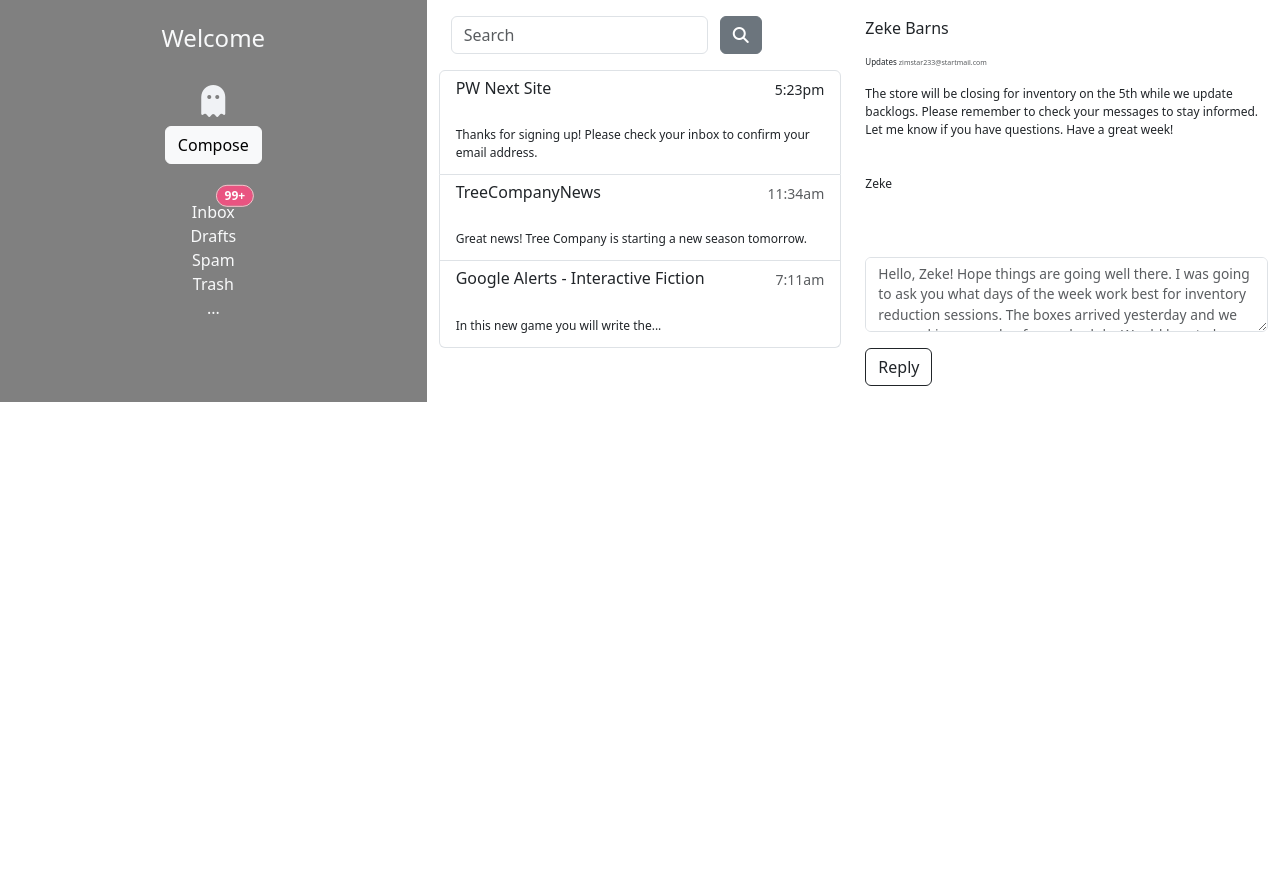
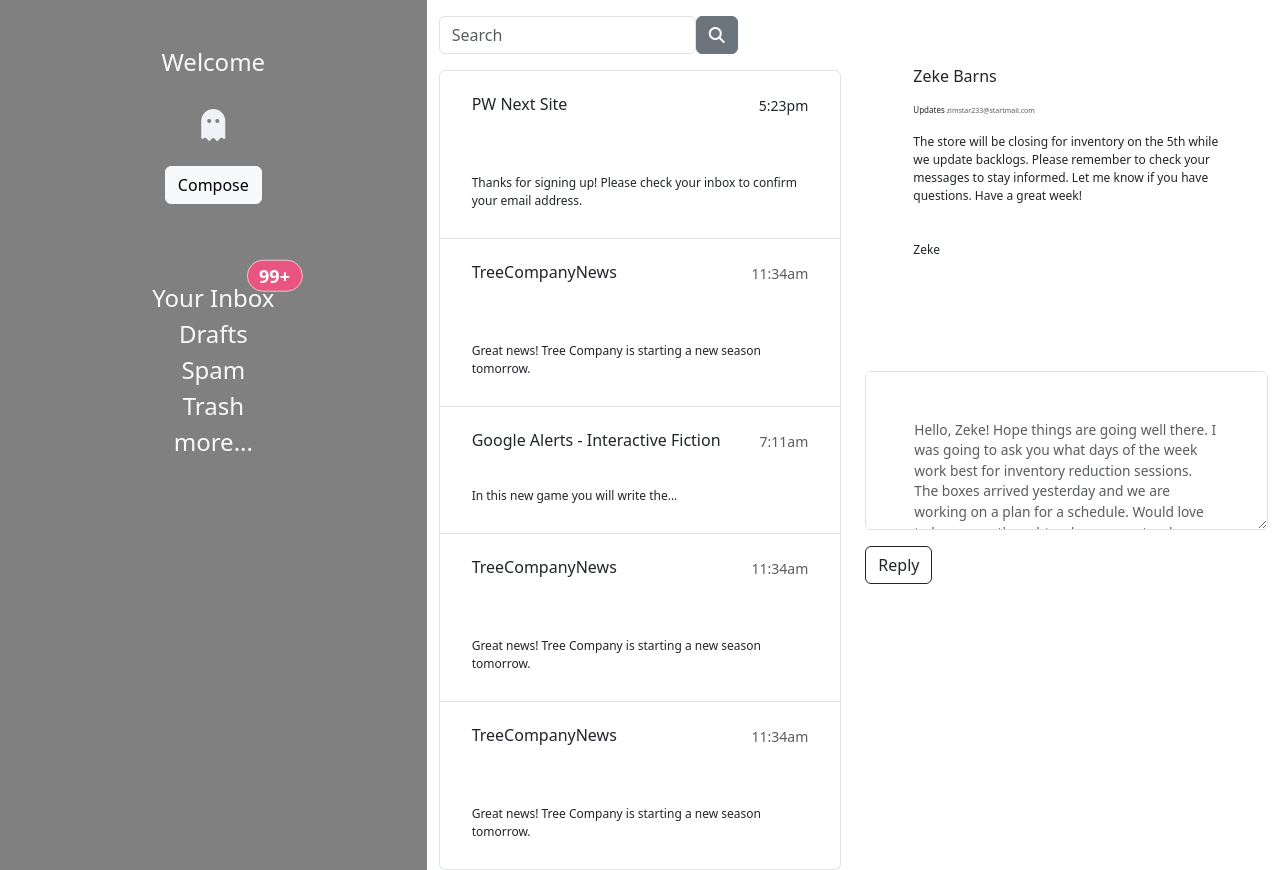
Before and after one commit to ashleysally00/bootstrap-email-rice, a plain HTML site: page index.html in a window 1280 px wide. Before the commit the page ends 800 px from the top, so only its background shows below. Drawn offline with nearby package versions, Linux system fonts and the light colour scheme.

Commit message:
Update index.html

```diff
--- a/index.html
+++ b/index.html
@@ -20,8 +20,8 @@
         <!-- column one -->
  <div class="col-12 col-md-4 col-lg-4 column-one">
 
-  <!-- welcome with ghost icon -->
-          <div class="welcome text-center text-light pt-4">
+  <!-- welcome message and ghost icon -->
+          <div class="welcome text-center text-light p-md-5">
             <h4>Welcome</h4>
 
            <i
@@ -29,11 +29,11 @@
               style="color: #f0f2f5"
             ></i>
 
-            <!-- compose email button with modal -->
+            <!-- compose email button that pops out modal so you can write a message-->
 
             <button
               type="button"
-              class="btn btn-light mb-4"
+              class="btn btn-light m-3"
               data-bs-toggle="modal"
               data-bs-target="#exampleModal"
               data-bs-whatever="zimstar233@startmail.com"
@@ -101,14 +101,14 @@
             </div>
           </div>
 
-          <!-- list of folders -->
+          <!-- links to folders in menu on gray -->
 
           <nav class="navbar d-flex text-light ">
             <div
-              class="container-fluid d-flex flex-column justify-content-evenly"
+              class="container-fluid d-flex flex-column justify-content-evenly fs-4"
             >
               <a class="nav-link pt-1 position-relative">
-                Inbox
+                Your Inbox
                 <span
                   class="position-absolute top-0 start-100 translate-middle badge rounded-pill"
                 >
@@ -120,17 +120,14 @@
               <a class="nav-link" href="#">Spam</a>
               <a class="nav-link" href="#">Trash</a>
               <a class="nav-link" data-bs-toggle="offcanvas" href="#offcanvasExample" role="" aria-controls="offcanvasExample">
-                ...
+                more...
               </a>
             </div>
           </nav>
         </div>
 
 
-        <!-- off canvas menu -->
-
-
-
+        <!-- off canvas menu with more folder links-->
 
 
         <div class="offcanvas offcanvas-start" tabindex="-1" id="offcanvasExample" aria-labelledby="offcanvasExampleLabel">
@@ -164,7 +161,7 @@
         </div>
 
 
-        <!-- column two recent emails in list with search-->
+        <!-- column two recent emails in list and ability to search them-->
 
         <div class="col-sm-12  mt-3 col-md-8  col-lg-4  column-two ">
           <div class="input-group d-flex">
@@ -172,17 +169,17 @@
 
               <!-- search box and button -->
 
-              <div class="container-fluid d-flex mb-3">
+              <div class="container-fluid d-flex mb-3 gx-0">
                 <input
                   type="“search”"
-                  class="form-control"
-                  id="“search”"
+                  class="form-control m-0
+                  id="“search”
                   placeholder="Search"
                 />
                 <label class="“form-label”" for="“search”"></label>
               </div>
 
-              <button type="button" class="btn btn-secondary mb-3">
+              <button type="button" class="btn btn-secondary mb-3" >
                 <i class="fas fa-search"></i>
               </button>
             </div>
@@ -195,29 +192,48 @@
             <!-- true is to select and highlight one message-->
 
             <a href="#" class="list-group-item list-group-item-action" aria-current="true">
-              <div class="d-flex w-100 justify-content-between">
+              <div class="d-flex w-100 justify-content-between p-3">
                 <h5 class="mb-1 inbox-titles pb-4">PW Next Site </h5>
                 <small>5:23pm</small>
               </div>
-            <p class="mb-1 email-body">Thanks for signing up! Please check your inbox to confirm your email address.</p>
+            <p class="mb-1 email-body p-3">Thanks for signing up! Please check your inbox to confirm your email address.</p>
             </a>
 
             <a href="#" class="list-group-item list-group-item-action">
-              <div class="d-flex w-100 justify-content-between">
+              <div class="d-flex w-100 justify-content-between p-3">
                 <h5 class="mb-1 inbox-titles pb-4 ">TreeCompanyNews</h5>
                 <small class="text-muted">11:34am</small>
               </div>
-              <p class="mb-1 email-body">Great news! Tree Company is starting a new season tomorrow.</p>
+               <p class="mb-1 email-body p-3">Great news! Tree Company is starting a new season tomorrow.</p>
               </a>
+
             <a href="#" class="list-group-item list-group-item-action">
-              <div class="d-flex w-100 justify-content-between">
-                <h5 class="mb-1 inbox-titles pb-4">Google Alerts - Interactive Fiction</h5>
+              <div class="d-flex w-100 justify-content-between p-3">
+                <h5 class="mb-1 inbox-titles">Google Alerts - Interactive Fiction</h5>
                 <small class="text-muted">7:11am</small>
               </div>
-              <p class="mb-1 email-body">
+              <p class="mb-1 email-body p-3">
                 In this new game you will write the...
               </p>
                </a>
+
+               <a href="#" class="list-group-item list-group-item-action">
+                <div class="d-flex w-100 justify-content-between p-3">
+                  <h5 class="mb-1 inbox-titles pb-4 ">TreeCompanyNews</h5>
+                  <small class="text-muted">11:34am</small>
+                </div>
+                 <p class="mb-1 email-body p-3">Great news! Tree Company is starting a new season tomorrow.</p>
+                </a>
+
+                <a href="#" class="list-group-item list-group-item-action">
+                  <div class="d-flex w-100 justify-content-between p-3">
+                    <h5 class="mb-1 inbox-titles pb-4">TreeCompanyNews</h5>
+                    <small class="text-muted">11:34am</small>
+                  </div>
+                   <p class="mb-1 email-body p-3">Great news! Tree Company is starting a new season tomorrow.</p>
+                  </a>
+
+
           </div>
 
         </div>
@@ -227,7 +243,7 @@
         <div class="col-sm-12 col-m-12 col-lg-4 column-three">
           <div class="mb-3 mt-3">
             <div class="mb-3">
-              <label for="exampleFormControlInput1" class="form-label"
+              <label for="exampleFormControlInput1" class="form-label p-5"
                 ><p>
                    Zeke Barns<br />
                   <p class="modal-text">
@@ -243,10 +259,10 @@
             <div class="mb-3">
               <label
                 for="exampleFormControlTextarea1"
-                class="form-label"
+                class="form-label "
               ></label>
               <textarea
-                class="form-control" style="font-size: .86rem;" overflow-auto zeke-email-text" style= "height:100px";
+                class="form-control p-5" style="font-size: .86rem;" overflow-auto zeke-email-text" style= "height:100px";
                 placeholder=
                 "Hello, Zeke! Hope things are going well there. I was going to ask you what days of the week work best for inventory reduction sessions. The boxes arrived yesterday and we are working on a plan for a schedule. Would love to hear your thoughts when you get a chance to reply. Hope your week is great, and thanks!"
                 id="exampleFormControlTextarea1"
@@ -255,12 +271,14 @@
             </div>
 
 
-<!-- Button trigger modal -->
+<!-- reply button with your email was sent modal message -->
+
 <button type="button" class="btn btn-outline-dark" data-bs-toggle="modal" data-bs-target="#staticBackdrop">
   Reply
 </button>
 
-<!-- Modal -->
+<!-- modal with ghost icon and close -->
+
 <div class="modal fade" id="staticBackdrop" data-bs-backdrop="static" data-bs-keyboard="false" tabindex="-1" aria-labelledby="staticBackdropLabel" aria-hidden="true">
   <div class="modal-dialog">
     <div class="modal-content">
@@ -284,8 +302,7 @@
     </div>
   </div>
 </div>
-            <!-- reply button
-            <button class="btn btn-outline-dark" type="submit">Reply</button> -->
+
           </div>
         </div>
       </div>
```
